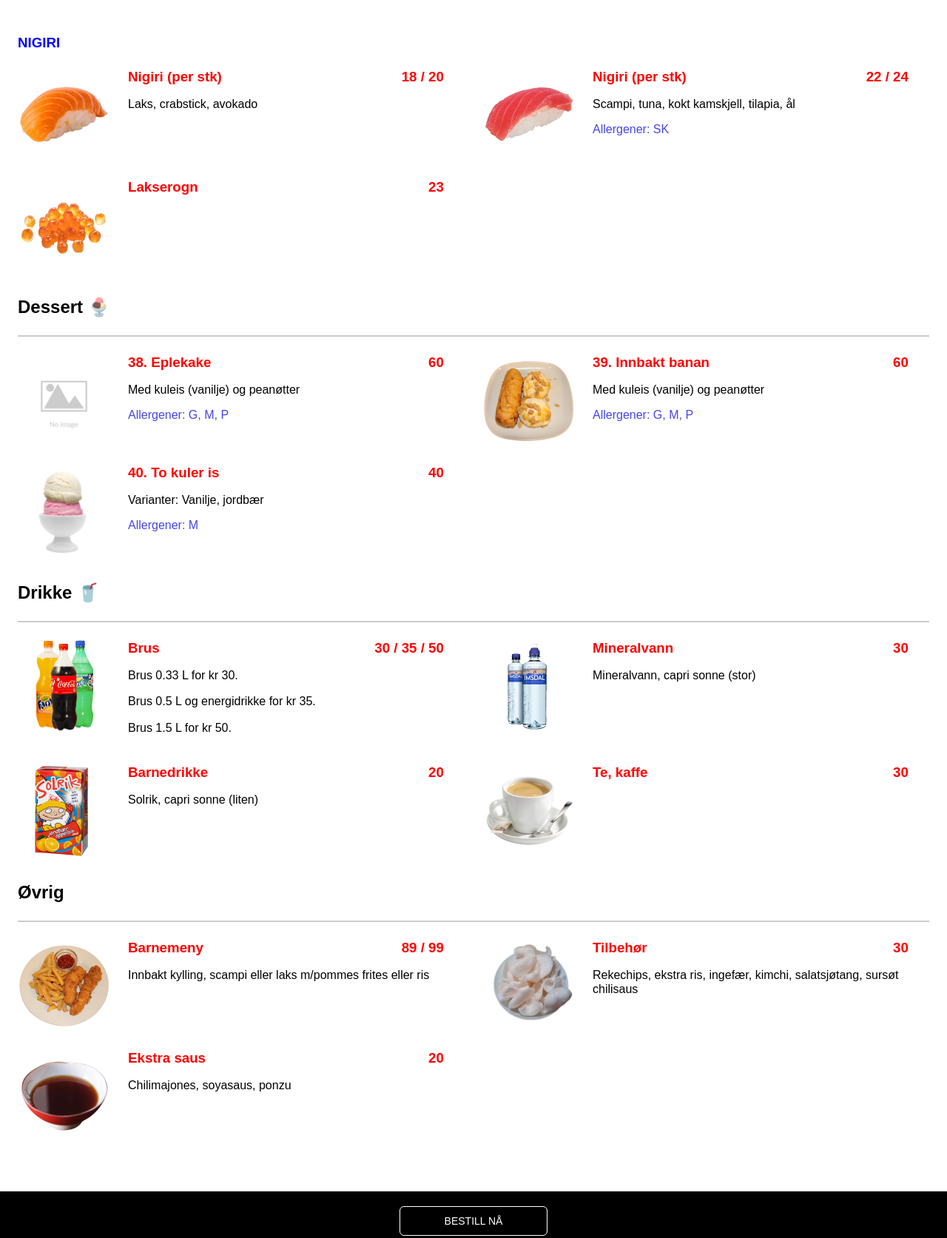
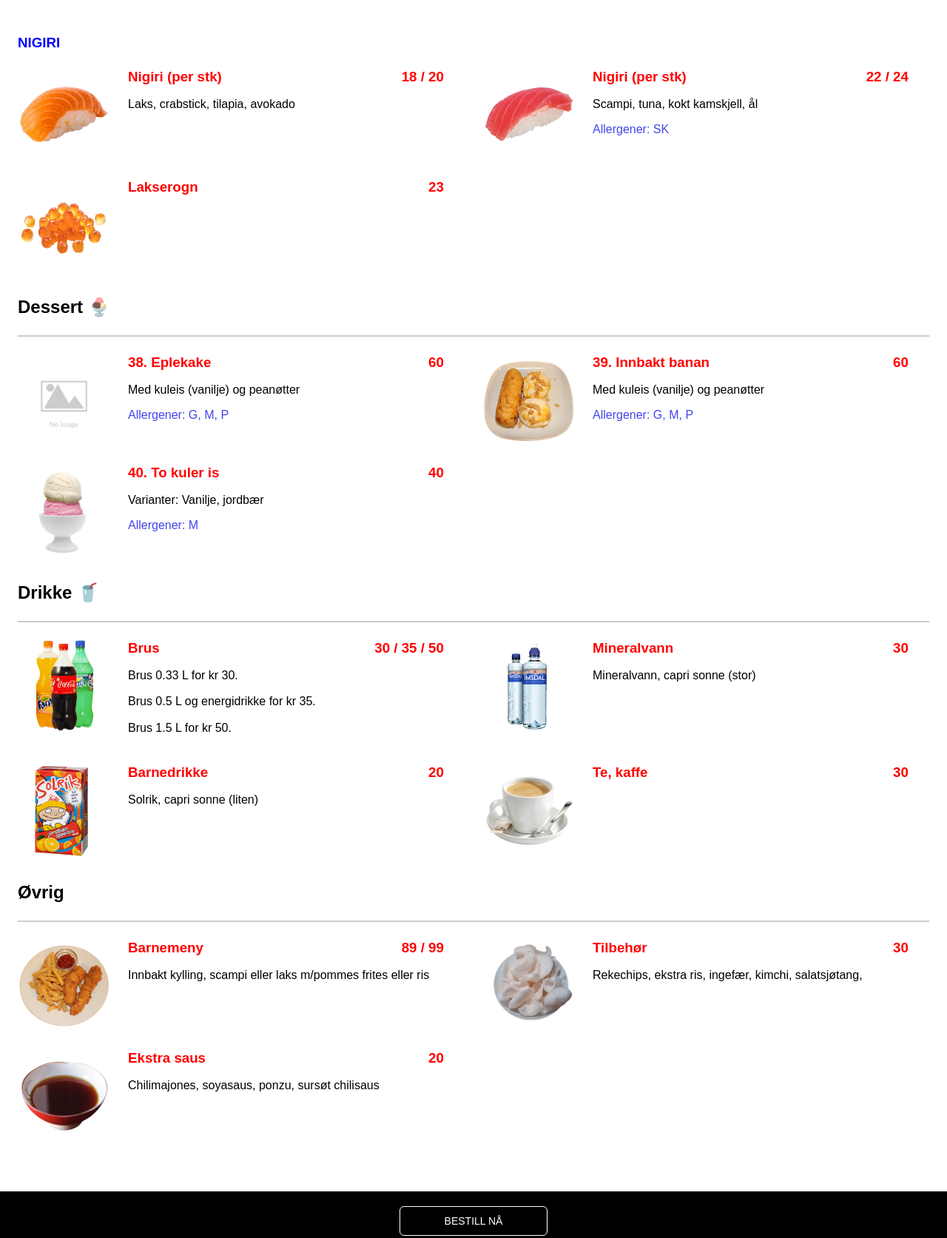
Before and after one commit to skullerudsushi/skullerudsushi.github.io, a plain HTML site: page menu.html in a window 1280 px wide. Shown: the part 4360-6033 px from the top of the page at 74% size. Drawn offline with nearby package versions, Linux system fonts and the light colour scheme; no server answers.

Commit message:
Add files via upload

```diff
--- a/menu.html
+++ b/menu.html
@@ -666,7 +666,7 @@
                                 <span class="menu-item-name">Nigiri (per stk)</span>
                                 <span class="menu-item-price">18 / 20</span>
                             </h3>
-                            <p class="menu-item-description">Laks, crabstick, avokado</p>
+                            <p class="menu-item-description">Laks, crabstick, tilapia, avokado</p>
                         </div>
                     </div>
                     <div class="menu-item">
@@ -676,7 +676,7 @@
                                 <span class="menu-item-name">Nigiri (per stk)</span>
                                 <span class="menu-item-price">22 / 24</span>
                             </h3>
-                            <p class="menu-item-description">Scampi, tuna, kokt kamskjell, tilapia, ål</p>
+                            <p class="menu-item-description">Scampi, tuna, kokt kamskjell, ål</p>
                             <p class="menu-item-allergies">Allergener: SK</p>
                         </div>
                     </div>
@@ -800,7 +800,7 @@
                                 <span class="menu-item-price">30</span>
                             </h3>
                             <p class="menu-item-description">Rekechips, ekstra ris, ingefær, kimchi, salatsjøtang,
-                                sursøt chilisaus</p>
+                            </p>
                         </div>
                     </div>
                     <div class="menu-item">
@@ -810,7 +810,7 @@
                                 <span class="menu-item-name">Ekstra saus</span>
                                 <span class="menu-item-price">20</span>
                             </h3>
-                            <p class="menu-item-description">Chilimajones, soyasaus, ponzu</p>
+                            <p class="menu-item-description">Chilimajones, soyasaus, ponzu, sursøt chilisaus</p>
                         </div>
                     </div>
                 </div>
```
